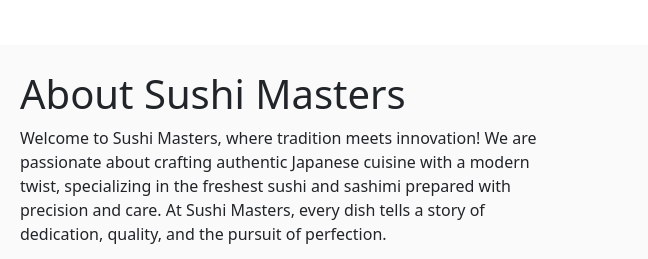
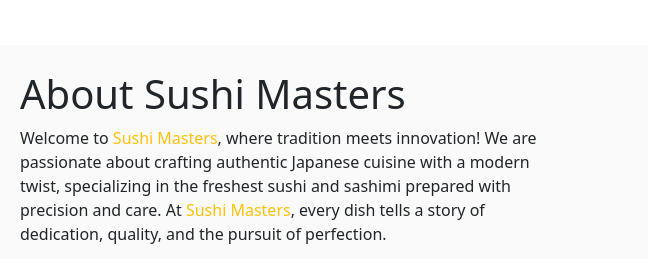
Before and after one commit to kisinja/Sushi-Masters-Tide-Heroes, a plain HTML site: page index.html in a window 1280 px wide. Shown: the part 1427-1686 px from the top of the page, 632-1280 px from the left. Drawn offline with nearby package versions, Linux system fonts and the light colour scheme.

Commit message:
Changed the sushi masters text to text-warning in about section using a span tag

```diff
--- a/index.html
+++ b/index.html
@@ -118,9 +118,9 @@
                 <div class="col-12 col-md-6">
                     <h1>About Sushi Masters</h1>
                     <p>
-                        Welcome to Sushi Masters, where tradition meets innovation! We are passionate about crafting
+                        Welcome to <span class="text-warning">Sushi Masters</span>, where tradition meets innovation! We are passionate about crafting
                         authentic Japanese cuisine with a modern twist, specializing in the freshest sushi and sashimi
-                        prepared with precision and care. At Sushi Masters, every dish tells a story of dedication,
+                        prepared with precision and care. At <span class="text-warning">Sushi Masters</span>, every dish tells a story of dedication,
                         quality, and the pursuit of perfection.
                     </p>
                     <p>
```
